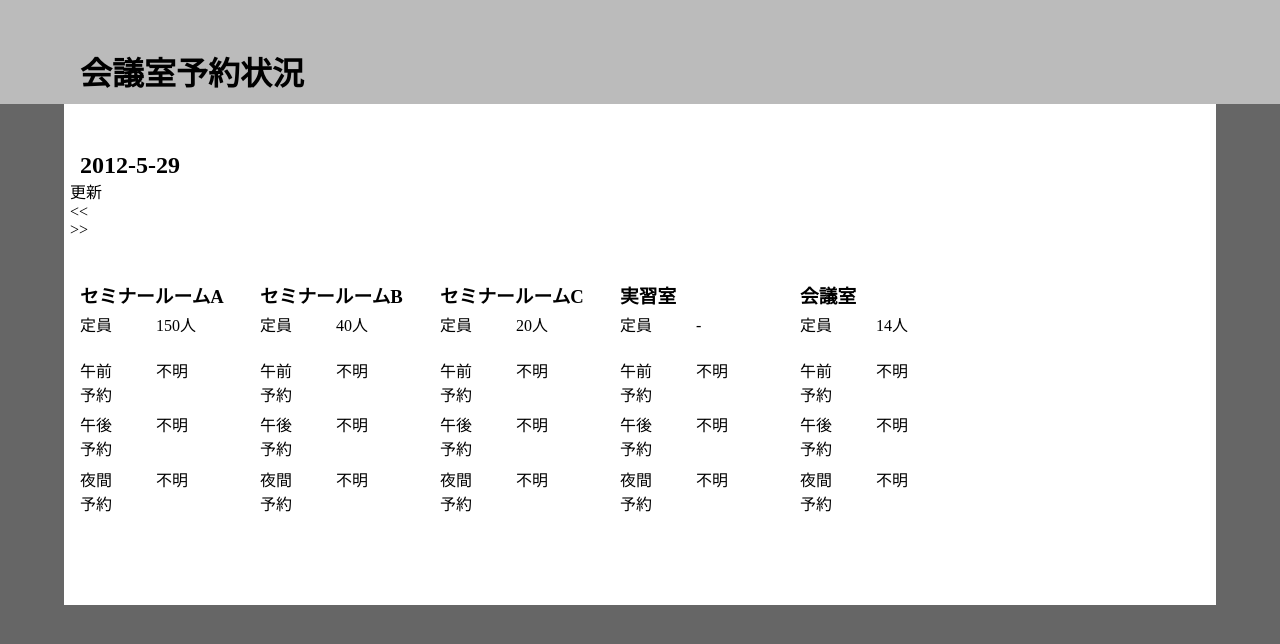
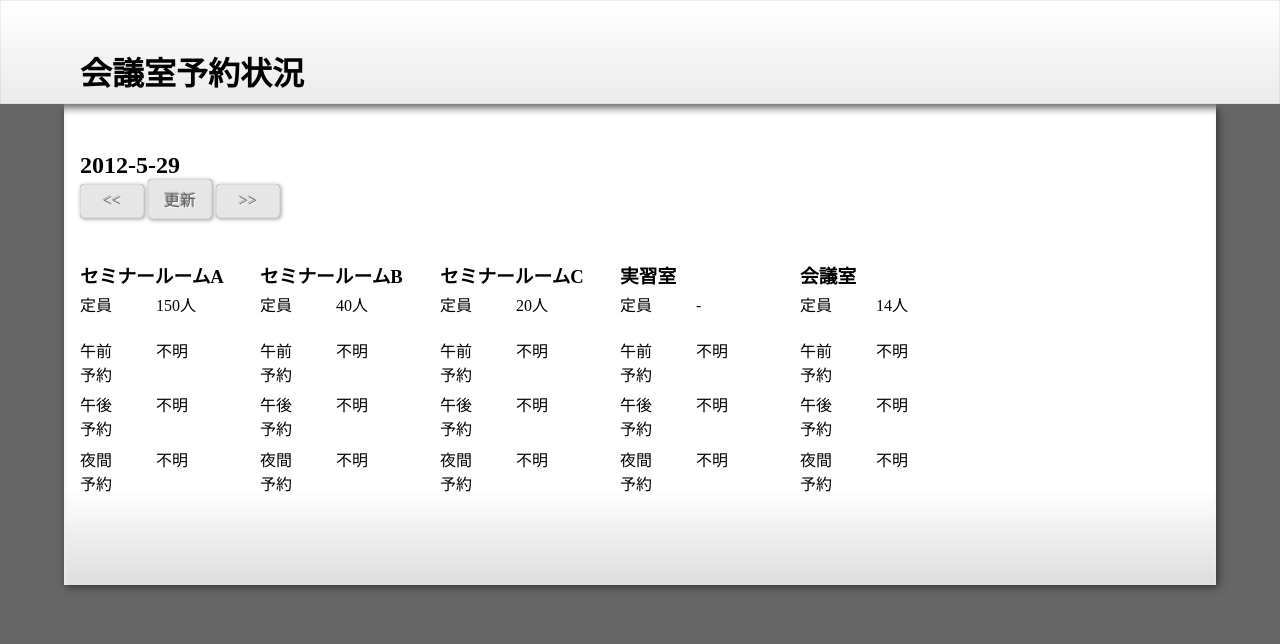
Before and after one commit to onjiro/osc2012do-ajax-hands-on, a website: page view_sample/index.html in a window 1280 px wide. Drawn offline with nearby package versions, Linux system fonts and the light colour scheme; no server answers.

Commit message:
サンプルページの見た目を向上

```diff
--- a/view_sample/css/style.css
+++ b/view_sample/css/style.css
@@ -17,8 +17,12 @@ header {
     // 288 = 320 - 16(5%) - 16(5%)
     min-width: 288px;
     height: 6.5em;
-    background: #bbb;
+    background: #e6e6e6;
+    background-image: -webkit-linear-gradient(top, white, #ebebeb);
+    box-shadow: inset 0 0 1px #666, 0 4px 8px #666;
     display: block;
+    position: relative;
+    z-index: 1;
 }
 
 header h1 {
@@ -35,11 +39,12 @@ header h1 {
     // 262 = 320 - 16(5%) - 16(5%) - 16 - 6
     min-width: 266px;
     background: #fff;
+    background-image: -webkit-linear-gradient(top, white 80%, #ddd);
+    box-shadow: inset 1px 1px 4px #eee, 2px 2px 8px #333;
 }
 
 h2 {
     margin-top: 32px;
-    margin-left: 10px;
 }
 
 h3 {
@@ -86,3 +91,29 @@ dt, dd {
     -webkit-transition: all 0.5s ease;
     -webkit-box-shadow: 0 0 30px #9ae, 0 0 8px #abe, 0 0 1px #fff;
 }
+
+#date-field {
+    margin-left: 10px;
+}
+
+.button {
+    display: inline-block;
+    width: 64px;
+    padding-top: 8px;
+    padding-bottom: 8px;
+    color: #666;
+    text-align: center;
+    text-shadow: -1px -1px 1px #999, 1px 1px 1px #fff;
+    background-color: #E6E6E6;
+    box-shadow: inset 0 0 1px #666, 1px 1px 4px #999;
+    border-radius: 4px;
+}
+
+.button:hover {
+    background-color: #ddd;
+}
+
+.button:active {
+    background-color: #ccc;
+    box-shadow: inset 1px 1px 4px #666, 1px 1px 2px #999;
+}
--- a/view_sample/index.html
+++ b/view_sample/index.html
@@ -11,10 +11,12 @@
     <h1>会議室予約状況</h1>
   </header>
   <article id="status_list">
-    <h2 class="date">yyyy-MM-dd</h2>
-    <div class="button-reload">更新</div>
-    <div class="button-date-shift" data-shifting="-1">&lt;&lt;</div>
-    <div class="button-date-shift" data-shifting="+1">&gt;&gt;</div>
+    <div id="date-field">
+      <h2 class="date">yyyy-MM-dd</h2>
+      <div class="button date-shift" data-shifting="-1">&lt;&lt;</div>
+      <div class="button reload">更新</div>
+      <div class="button date-shift" data-shifting="+1">&gt;&gt;</div>
+    </div>
 
     <div id="seminar_room_a" class="room" ondblclick="cancelReservation()">
       <h3>セミナールームA</h3>
--- a/view_sample/js/reserve-room.js
+++ b/view_sample/js/reserve-room.js
@@ -26,12 +26,12 @@ $(function() {
         });
 
     // 更新ボタンの設置
-    $('.button-reload').bind('click', function(event) {
+    $('.button.reload').bind('click', function(event) {
         refresh(currentDate);
     });
 
     // 前後の日付への移動ボタンを設置
-    $('.button-date-shift').bind('click', function(shifting) {
+    $('.button.date-shift').bind('click', function(shifting) {
         var shiftDate = parseInt($(this).data('shifting'));
         currentDate.setTime(currentDate.getTime() + shiftDate * A_DAY_IN_MILLISECONDS);
         refresh(currentDate);
```
